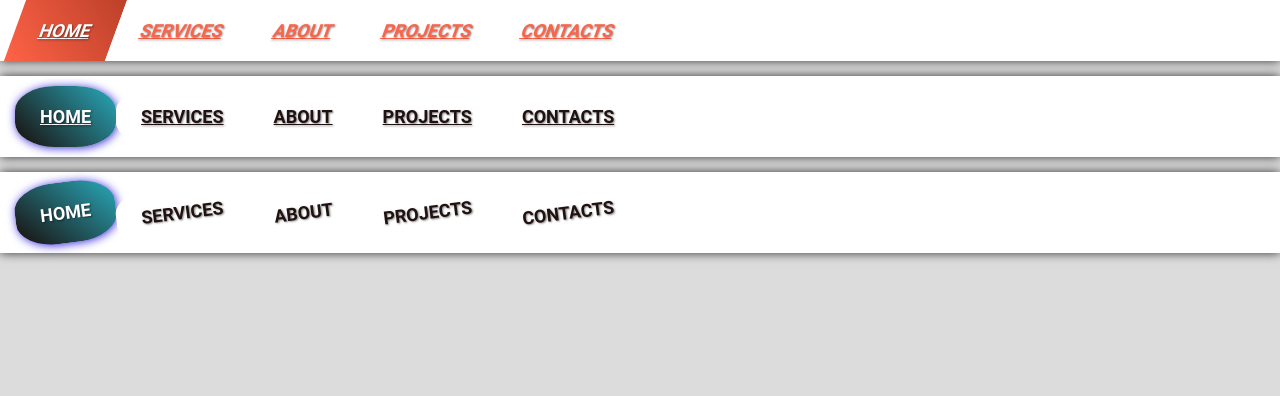
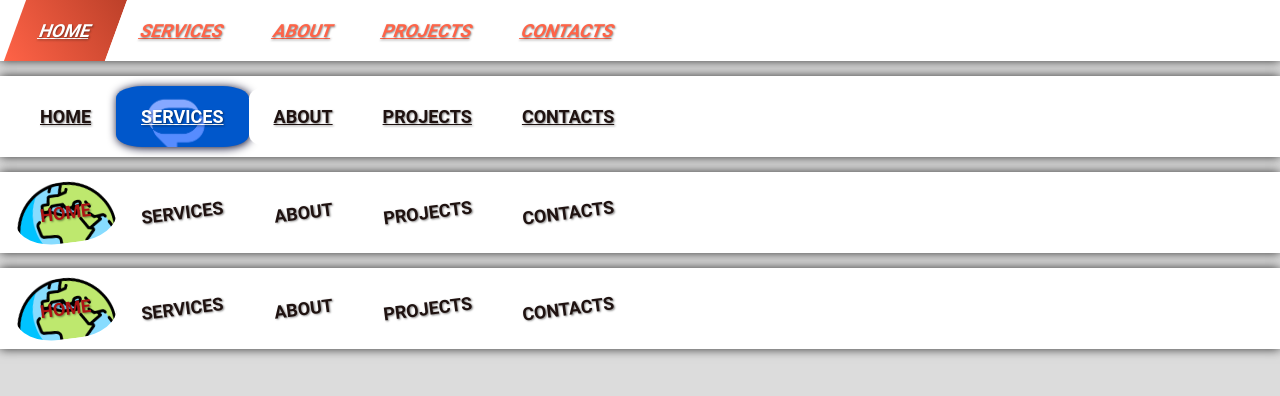
Before and after one commit to Zhumakadyrova/07.12.22, a plain HTML site: page index.html in a window 1280 px wide. Drawn offline with Linux system fonts and the light colour scheme.

Commit message:
did't finish

```diff
--- a/index.html
+++ b/index.html
@@ -25,10 +25,10 @@
     </header>
     <header class="topbar topbar-second">
       <ul class="nav nav-second">
-        <li class="nav-item active">
+        <li class="nav-item">
           <a href="./index.html" class="nav-link">Home</a>
         </li>
-        <li class="nav-item">
+        <li class="nav-item active">
           <a href="./services.html" class="nav-link">Services</a>
         </li>
         <li class="nav-item">
@@ -63,6 +63,27 @@
       </ul>
 
     </header>
+  </header>
+  <header class="topbar topbar-fourth">
+    <ul class="nav nav-fourth">
+      <li class="nav-item active">
+        <a href="./index.html" class="nav-link">Home</a>
+      </li>
+      <li class="nav-item">
+        <a href="./services.html" class="nav-link">Services</a>
+      </li>
+      <li class="nav-item">
+        <a href="#" class="nav-link">About</a>
+      </li>
+      <li class="nav-item">
+        <a href="#" class="nav-link">Projects</a>
+      </li>
+      <li class="nav-item">
+        <a href="#" class="nav-link">Contacts</a>
+      </li>
+    </ul>
+
+  </header>
 
   </body>
 </html>
--- a/style.css
+++ b/style.css
@@ -68,14 +68,17 @@ body {
   padding: 20px 25px;
   background: white;
   transform: rotate(120px 50%);
-  border-radius: 40%;
+  border-radius: 20%;
 }
 .nav.nav-second .nav-item:hover {
   background: linear-gradient(45deg, white, rgb(182, 182, 182));
 }
 .nav.nav-second .nav-item.active {
-  background: linear-gradient(45deg, rgb(25, 11, 8), rgb(41, 171, 188));
+  background-image: url(Google-Messages-980x653.jpg);
   box-shadow: 1px 1px 10px;
+  background-size: 120px;
+  box-shadow: 1px 1px 10px;
+  color: rgb(2, 2, 38);
 }
 .nav.nav-second .nav-item .nav-link {
   transform: skewX(20deg);
@@ -99,13 +102,15 @@ body {
   transform: rotate(-0.02turn);
   border-radius: 40%;
 
+
 }
 .nav.nav-third .nav-item:hover {
   background: linear-gradient(45deg, white, rgb(182, 182, 182));
 }
 .nav.nav-third .nav-item.active {
-  background-image: linear-gradient(45deg, rgb(25, 11, 8), rgb(41, 171, 188));
-  box-shadow: 1px 1px 10px;
+  background-image: url(616616.png);
+  background-size: 100px;
+
 }
 .nav.nav-third .nav-item .nav-link {
   transform: skewX(20deg);
@@ -115,5 +120,39 @@ body {
   text-decoration: none;
 }
 .nav.nav-third .nav-item.active .nav-link {
-  color: white;
+  color: rgb(172, 20, 20);
 }
+
+.nav.nav-fourth .nav-item {
+  border-radius: 0;
+  color: rgb(58, 42, 223);
+  text-transform: uppercase;
+  font-size: 18px;
+  font-weight: bold;
+  text-shadow: 1px 1px 2px rgba(0, 0, 0, 0.471);
+  padding: 20px 25px;
+  background: -moz-linear-gradient(50% white black);
+  transform: rotate(-0.02turn);
+  border-radius: 40%;
+
+
+}
+.nav.nav-fourth .nav-item:hover {
+  background: linear-gradient(45deg, white, rgb(182, 182, 182));
+}
+.nav.nav-fourth .nav-item.active {
+  background-image: url(616616.png);
+  background-size: 100px;
+
+}
+.nav.nav-fourth .nav-item .nav-link {
+  transform: skewX(20deg);
+  background: none;
+  padding: 0;
+  color: rgb(31, 18, 16);
+  text-decoration: none;
+}
+.nav.nav-fourth .nav-item.active .nav-link {
+  color: rgb(172, 20, 20);
+
+}
```
Also changed, not shown: 616616.png (added), Globe_icon.svg.png (added), Google-Messages-980x653.jpg (added), message1.webp (added), unnamed.webp (added).
